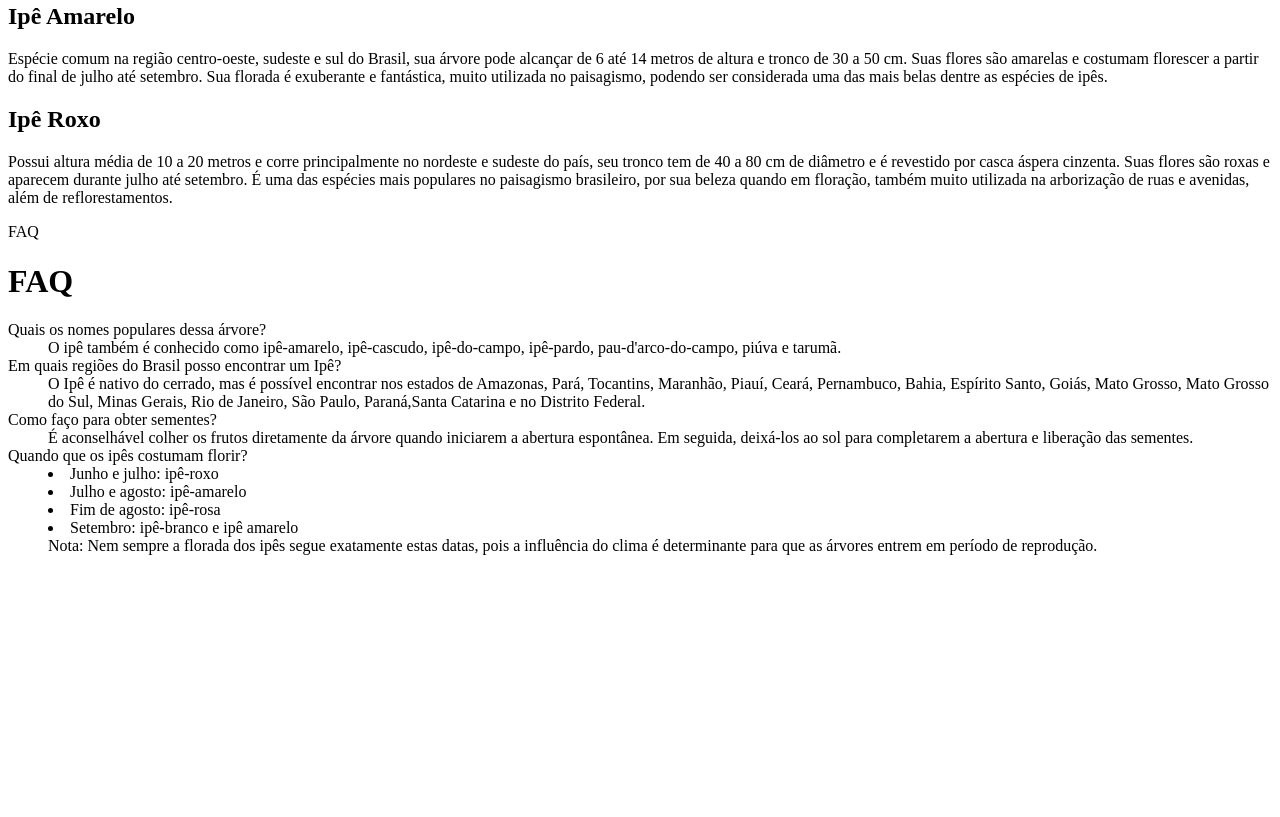
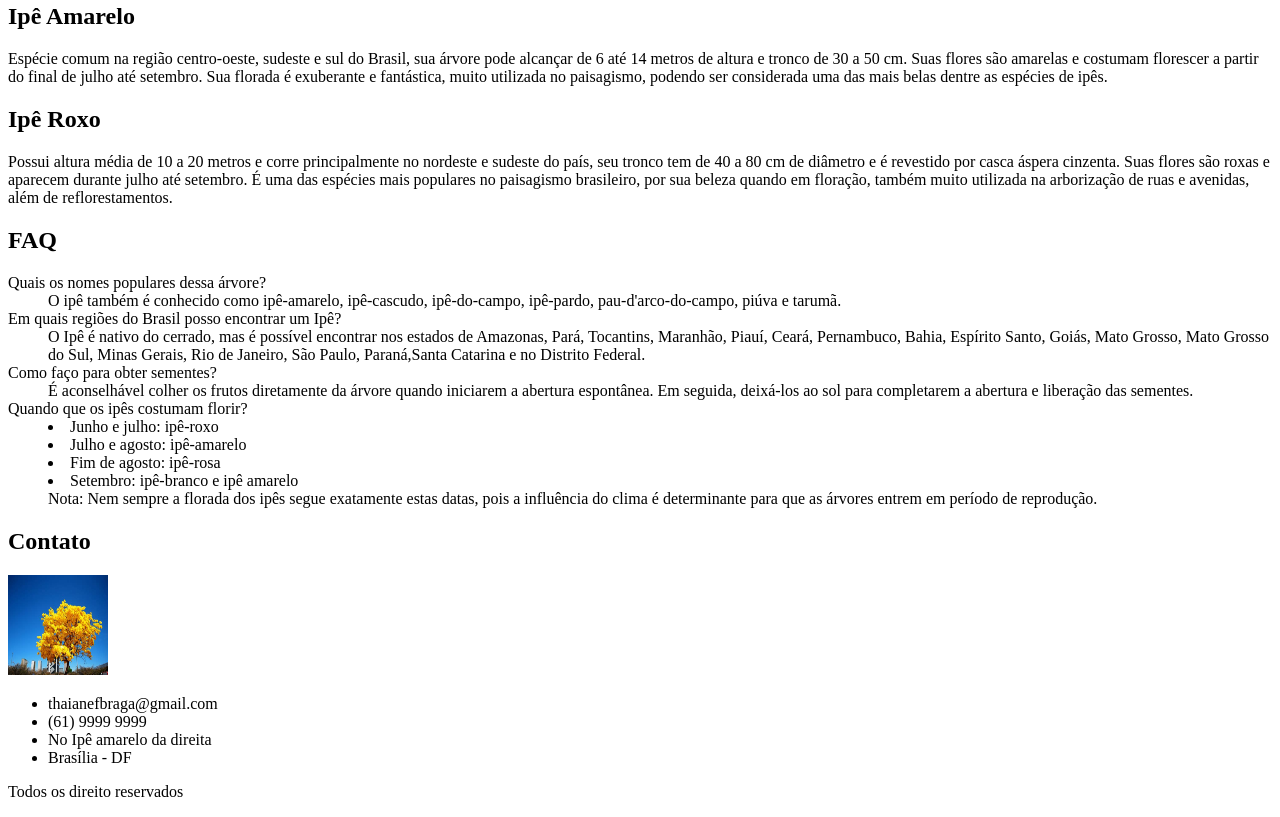
Before and after one commit to Thaiane/ipes-do-cerrado, a plain HTML site: page index.html in a window 1280 px wide. Shown: the part 2029-2846 px from the top of the page. Before the commit the page ends 2600 px from the top, so only its background shows below. Drawn offline with Linux system fonts and the light colour scheme.

Commit message:
Add more info about ipes

```diff
--- a/index.html
+++ b/index.html
@@ -48,7 +48,7 @@
     </div>
   </section>
 
-  <section class="grid-section faq" id="faq">FAQ</section>
+  <section class="grid-section faq" id="faq">
     <h1>FAQ</h1>
     <dl>
       <dt>Quais os nomes populares dessa árvore?</dt>
@@ -72,7 +72,24 @@
         Nota: Nem sempre a florada dos ipês segue exatamente estas datas, pois a influência do clima é determinante para que as árvores entrem
         em período de reprodução.</dd>
     </dl>
+  </section>
 
+  <section class="grid-section contato" id="contato">
+    <h1>Contato</h1>
+    <div>
+      <img src="img/ipe-amarelo3.jpeg" alt="ipe amarelo" width="100" height="100">
+    </div>
+    <ul>
+      <li>thaianefbraga@gmail.com</li>
+      <li>(61) 9999 9999</li>
+      <li>No Ipê amarelo da direita</li>
+      <li>Brasília - DF</li>
+    </ul>
+  </section>
+
+  <footer class="copy">
+    <p>Todos os direito reservados</p>
+  </footer>
   <script src="js/script.js"></script>
 </body>
 </html>
```
Lines whose indentation alone changed are shown as unchanged.
